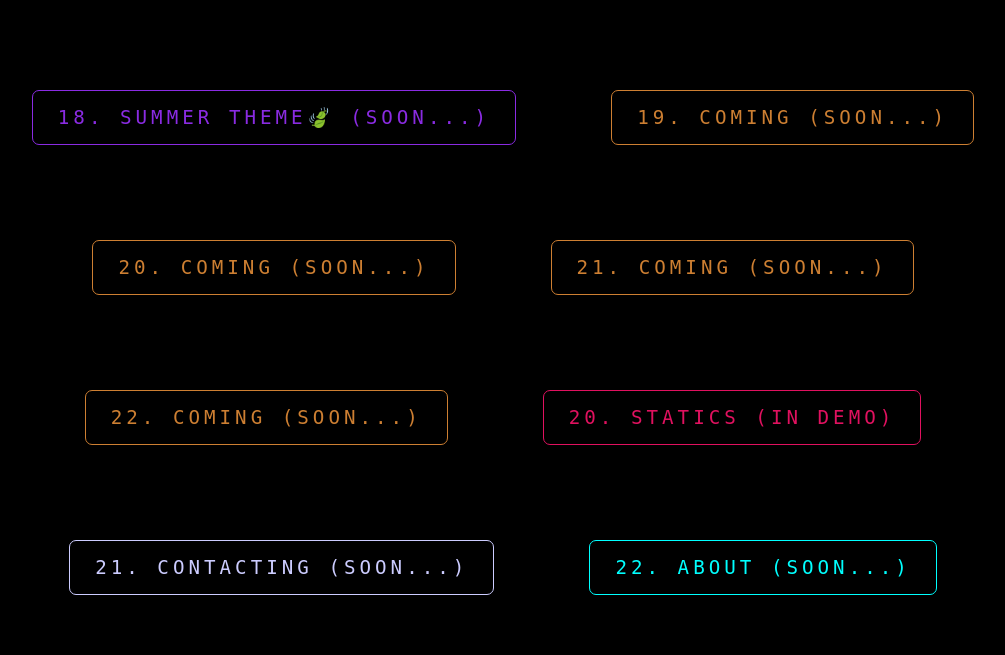
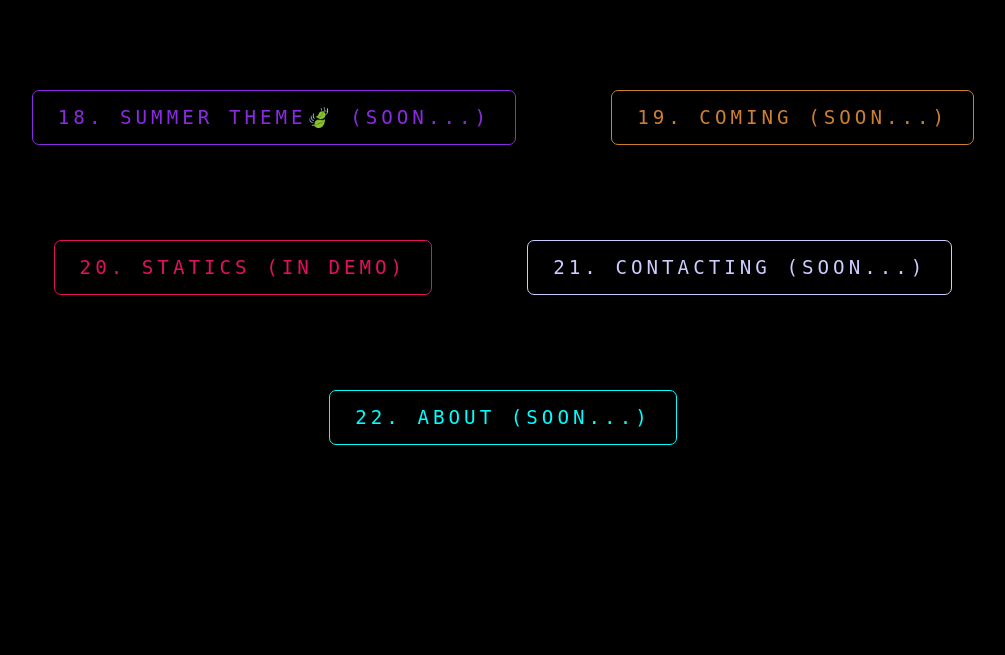
Before and after one commit to W-Mirshod/fun, a Django app: template main/templates/button_index.html in a window 1280 px wide. Shown: the part 1345-2000 px from the top of the page, without its empty margins (137-1142 px from the left). After the commit the page ends 1790 px from the top, so only its background shows below. Run offline with Django 5.2, Linux system fonts and the light colour scheme; the template is opened without the code that fills it, so the values that code supplies are empty.

```diff
--- a/main/templates/button_index.html
+++ b/main/templates/button_index.html
@@ -91,9 +91,6 @@
     <a class="lime-btn" href="{% url 'alerting' %}">17. Calming Winter Theme❄️ (Soon...)</a>
     <a class="violet-btn" href="{% url 'alerting' %}">18. Summer Theme🍃 (Soon...)</a>
     <a class="bronze-btn" href="{% url 'alerting' %}">19. Coming (Soon...)</a>
-    <a class="bronze-btn" href="{% url 'alerting' %}">20. Coming (Soon...)</a>
-    <a class="bronze-btn" href="{% url 'alerting' %}">21. Coming (Soon...)</a>
-    <a class="bronze-btn" href="{% url 'alerting' %}">22. Coming (Soon...)</a>
     <a class="ruby-btn" href="{% url 'intro' %}">20. Statics (In Demo)</a>
     <a class="periwinkle-btn" href="{% url 'alerting' %}">21. Contacting (Soon...)</a>
     <a class="aqua-btn" href="{% url 'alerting' %}">22. About (Soon...)</a>
```
